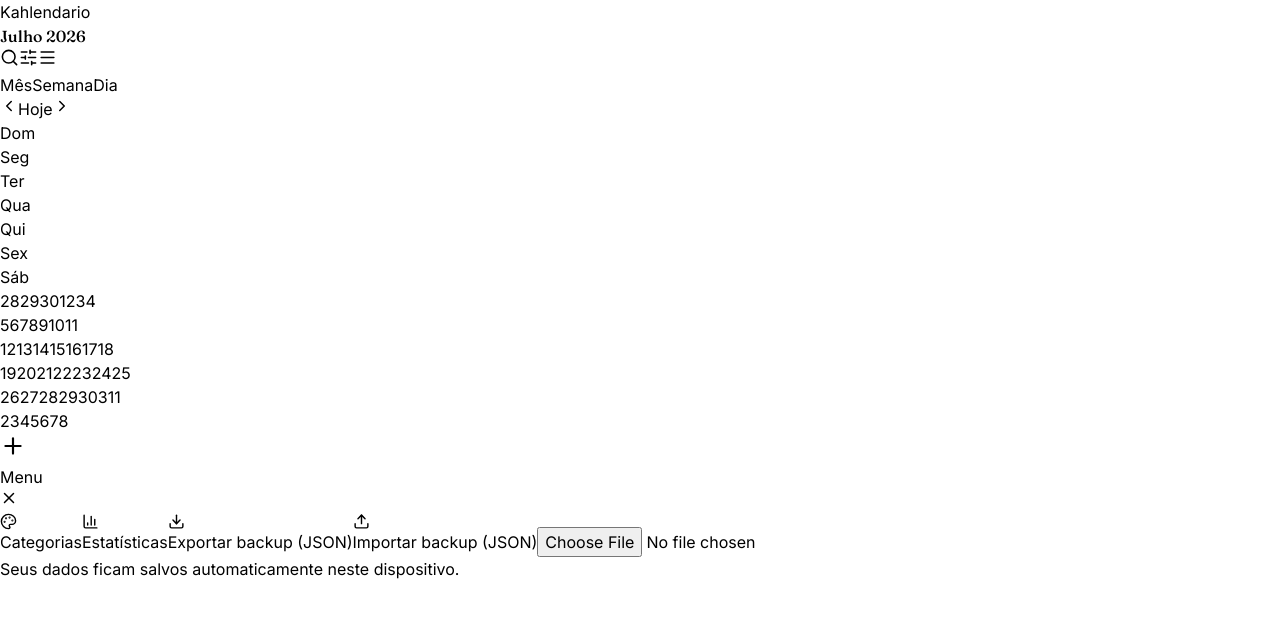
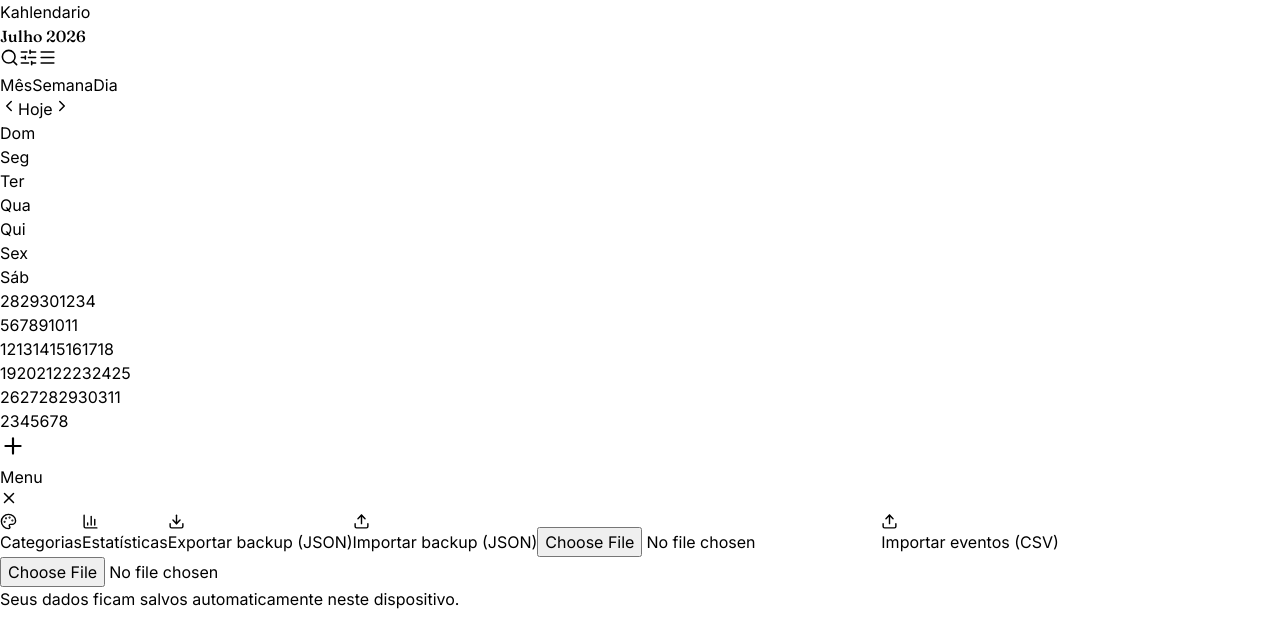
Before and after one commit to ot4vo/kahlendario, a React (Vite) app: page / in a window 1280 px wide. Both pictures are taken after a click on the button 47 px from the left and 57 px from the top of the page. Shown: the top 644 px of the page. Built offline with nearby package versions, Linux system fonts and the light colour scheme.

Commit message:
import por csv

```diff
--- a/src/App.jsx
+++ b/src/App.jsx
@@ -420,6 +420,7 @@ export default function CalendarApp() {
   const [newCatColor, setNewCatColor] = useState("blue");
   const [toast, setToast] = useState("");
   const fileInputRef = useRef(null);
+  const csvInputRef = useRef(null);
 
   const showToast = (msg) => { setToast(msg); setTimeout(() => setToast(""), 2200); };
 
@@ -542,6 +543,78 @@ export default function CalendarApp() {
         if (Array.isArray(parsed.categories)) setCategories(parsed.categories);
         showToast("Backup importado");
       } catch (e) { showToast("Arquivo inválido"); }
+    };
+    reader.readAsText(file);
+  };
+
+  /* Parses CSV text into an array of row-arrays, respecting quoted fields
+     (handles commas and escaped quotes inside "..."). */
+  const parseCSVRows = (text) => {
+    const rows = [];
+    let row = [];
+    let field = "";
+    let inQuotes = false;
+    for (let i = 0; i < text.length; i++) {
+      const ch = text[i];
+      if (inQuotes) {
+        if (ch === '"') {
+          if (text[i + 1] === '"') { field += '"'; i++; }
+          else inQuotes = false;
+        } else field += ch;
+      } else if (ch === '"') {
+        inQuotes = true;
+      } else if (ch === ",") {
+        row.push(field); field = "";
+      } else if (ch === "\n") {
+        row.push(field); field = "";
+        rows.push(row); row = [];
+      } else if (ch === "\r") {
+        /* skip, \n handles the row break */
+      } else {
+        field += ch;
+      }
+    }
+    if (field.length || row.length) { row.push(field); rows.push(row); }
+    return rows;
+  };
+
+  /* Imports a CSV backup exported by nCalendar-style apps
+     (Title,Color,AllDay,StartTime,EndTime,RRule,XDate,Alert,Place,UrlEvent,Note). */
+  const importCSV = (file) => {
+    const reader = new FileReader();
+    reader.onload = () => {
+      try {
+        const rows = parseCSVRows(String(reader.result));
+        const headerIdx = rows.findIndex((r) => r[0]?.trim().toLowerCase() === "title");
+        if (headerIdx === -1) { showToast("CSV não reconhecido"); return; }
+
+        const newEvents = [];
+        for (const r of rows.slice(headerIdx + 1)) {
+          const [title, colorCode, allDay, startMs, endMs, , , , place, , note] = r;
+          if (!title || !startMs) continue;
+          const start = new Date(Number(startMs));
+          const end = endMs ? new Date(Number(endMs)) : start;
+          const isAllDay = String(allDay).trim().toLowerCase() === "true";
+          const c = COLORS[Math.abs(Number(colorCode) || 0) % COLORS.length];
+          newEvents.push({
+            id: uid(),
+            title: title.trim(),
+            description: (note || "").trim(),
+            location: (place || "").trim(),
+            date: keyOf(start),
+            startTime: isAllDay ? "" : `${pad2(start.getHours())}:${pad2(start.getMinutes())}`,
+            endTime: isAllDay ? "" : `${pad2(end.getHours())}:${pad2(end.getMinutes())}`,
+            color: c.key,
+            categoryId: null,
+            reminder: -1,
+            repeat: { type: "none", days: [] },
+            seriesId: null,
+          });
+        }
+        if (newEvents.length === 0) { showToast("Nenhum evento encontrado no CSV"); return; }
+        setEvents((prev) => [...prev, ...newEvents]);
+        showToast(`${newEvents.length} evento(s) importado(s)`);
+      } catch (e) { showToast("Não foi possível ler o CSV"); }
     };
     reader.readAsText(file);
   };
@@ -896,6 +969,11 @@ export default function CalendarApp() {
             </button>
             <input ref={fileInputRef} type="file" accept="application/json" className="hidden"
               onChange={(e) => { if (e.target.files[0]) importJSON(e.target.files[0]); e.target.value = ""; setMenuOpen(false); }} />
+            <button onClick={() => csvInputRef.current?.click()} className="flex items-center gap-3 px-2 py-3 text-sm">
+              <Upload size={17} /> Importar eventos (CSV)
+            </button>
+            <input ref={csvInputRef} type="file" accept=".csv,text/csv" className="hidden"
+              onChange={(e) => { if (e.target.files[0]) importCSV(e.target.files[0]); e.target.value = ""; setMenuOpen(false); }} />
             <p className="text-xs text-neutral-500 px-2 pt-3">Seus dados ficam salvos automaticamente neste dispositivo.</p>
           </div>
         </Sheet>
```
